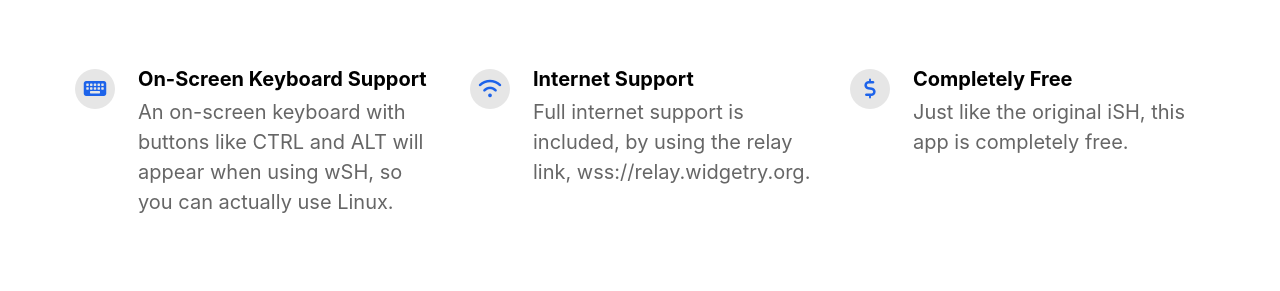
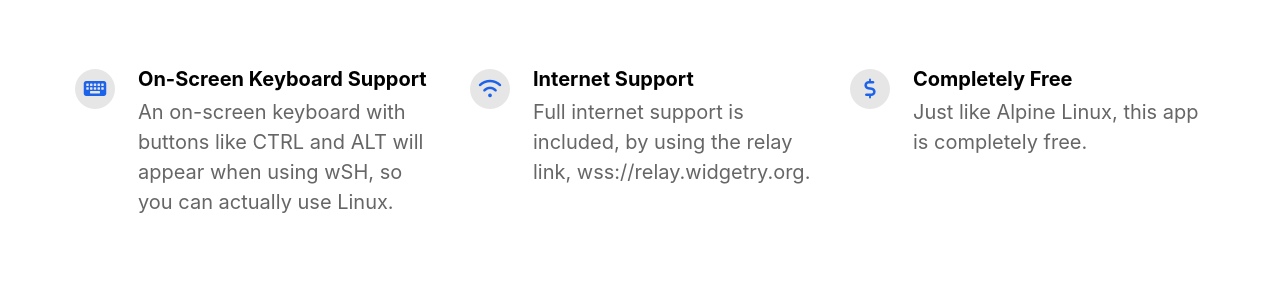
Before and after one commit to SnurfTech/wSH, a Jekyll site: the page built from index.html, in a window 1280 px wide. Shown: the part 1256-1547 px from the top of the page. Built offline with Jekyll 4.4.1, drawn with Linux system fonts in a browser that asks for light colours; nearby versions of some CDN libraries.

Commit message:
Update _config.yml

```diff
--- a/_config.yml
+++ b/_config.yml
@@ -59,7 +59,7 @@ features                                  :
     fontawesome_icon_name                 : wifi
 
   - title                                 : Completely Free
-    description                           : Just like the original iSH, this app is completely free.
+    description                           : Just like Alpine Linux, this app is completely free.
     fontawesome_icon_name                 : dollar-sign
 
 
```
